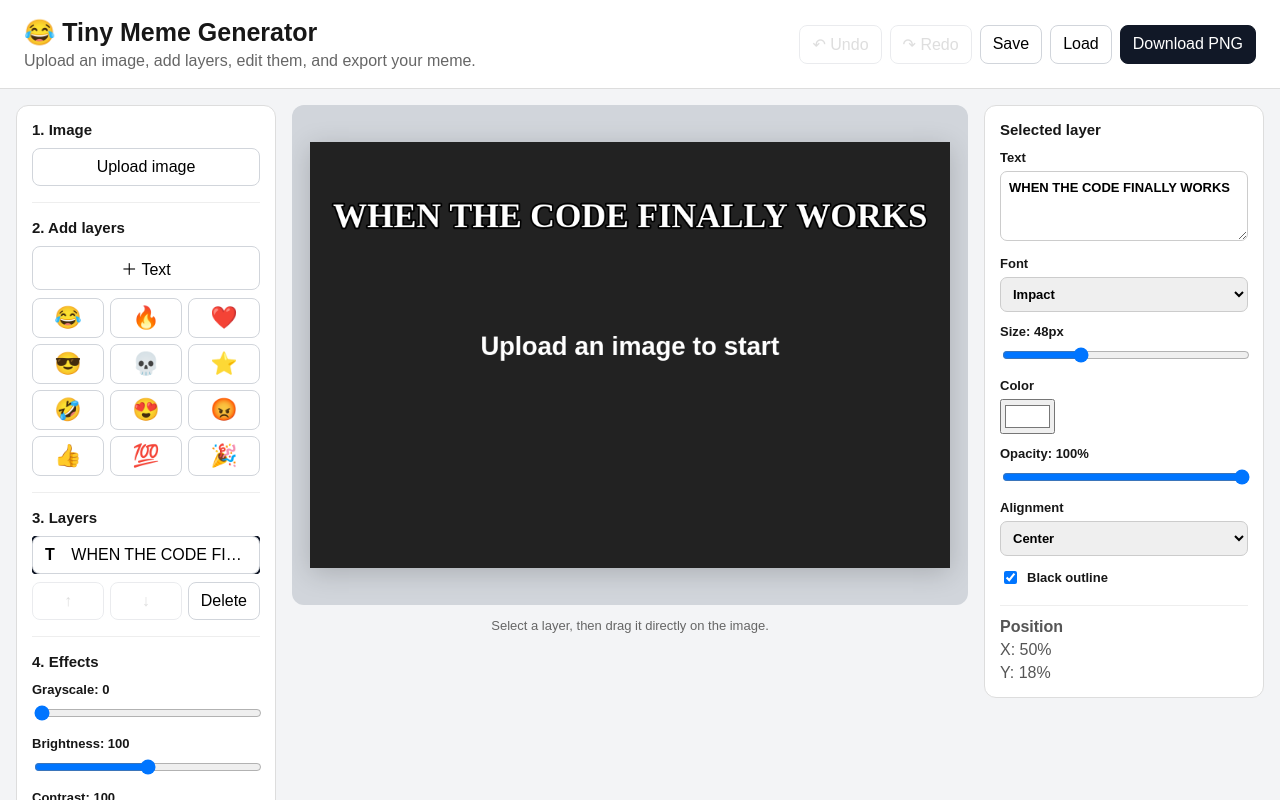
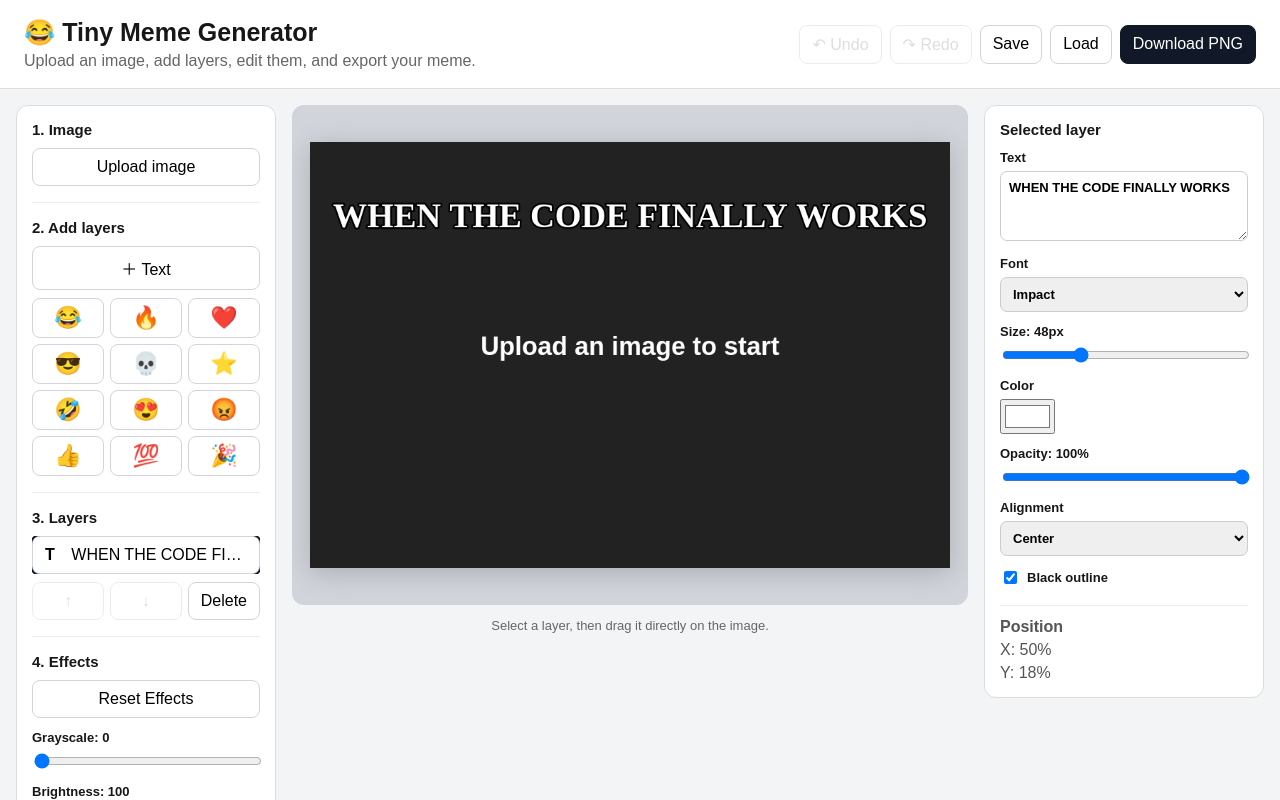
Before and after one commit to pattanan16/tiny-meme-generator, a React (Vite) app: page / in a window 1280 px wide. Shown: the top 800 px of the page. Built offline with nearby package versions, Linux system fonts and the light colour scheme.

Commit message:
Add reset image effects

```diff
--- a/src/main.jsx
+++ b/src/main.jsx
@@ -375,6 +375,11 @@ function App() {
 
           <section>
             <h2>4. Effects</h2>
+             <button
+              onClick={() => setEffects({ grayscale: 0, brightness: 100, contrast: 100, blur: 0 })}
+          >
+              Reset Effects
+            </button>
             {[
               ["grayscale", "Grayscale", 0, 100],
               ["brightness", "Brightness", 50, 150],
```
